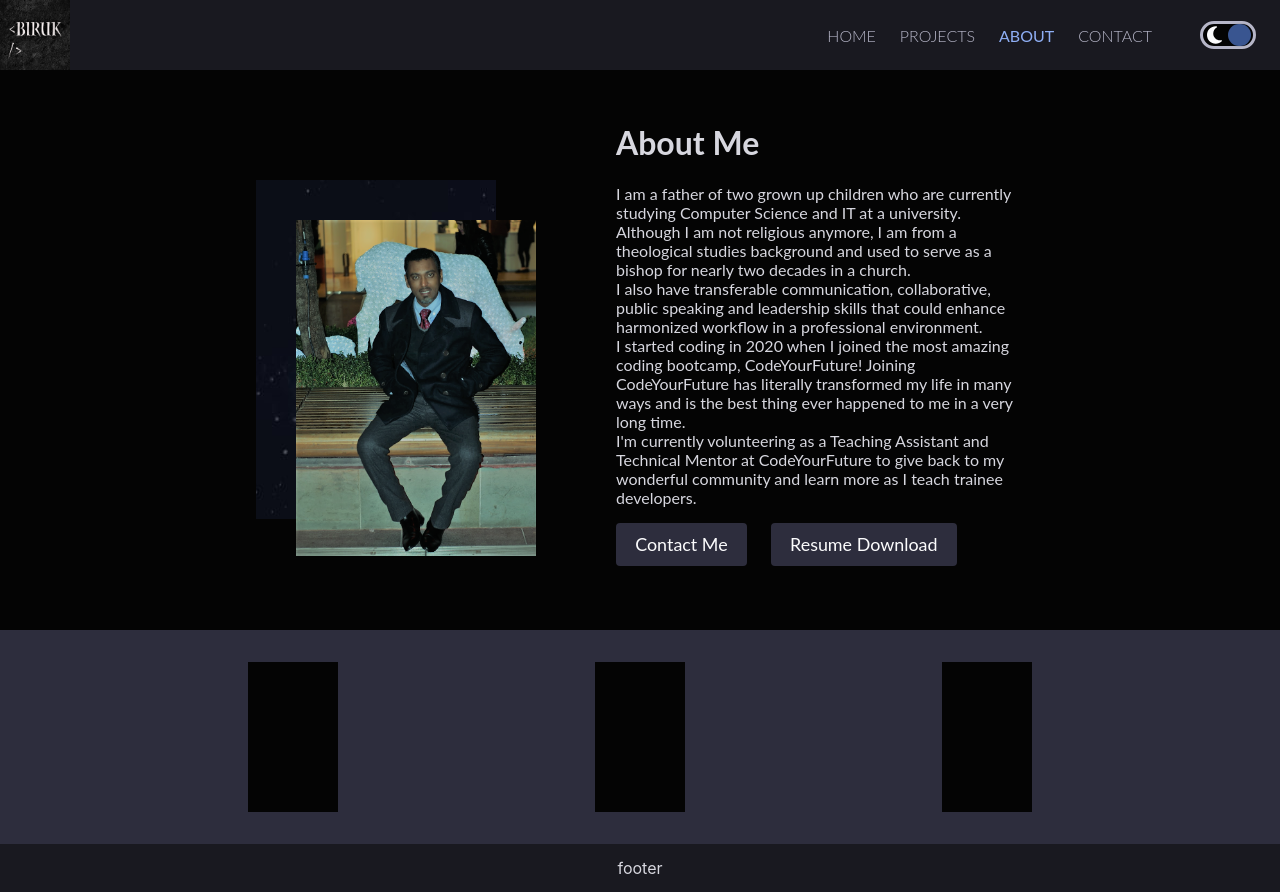
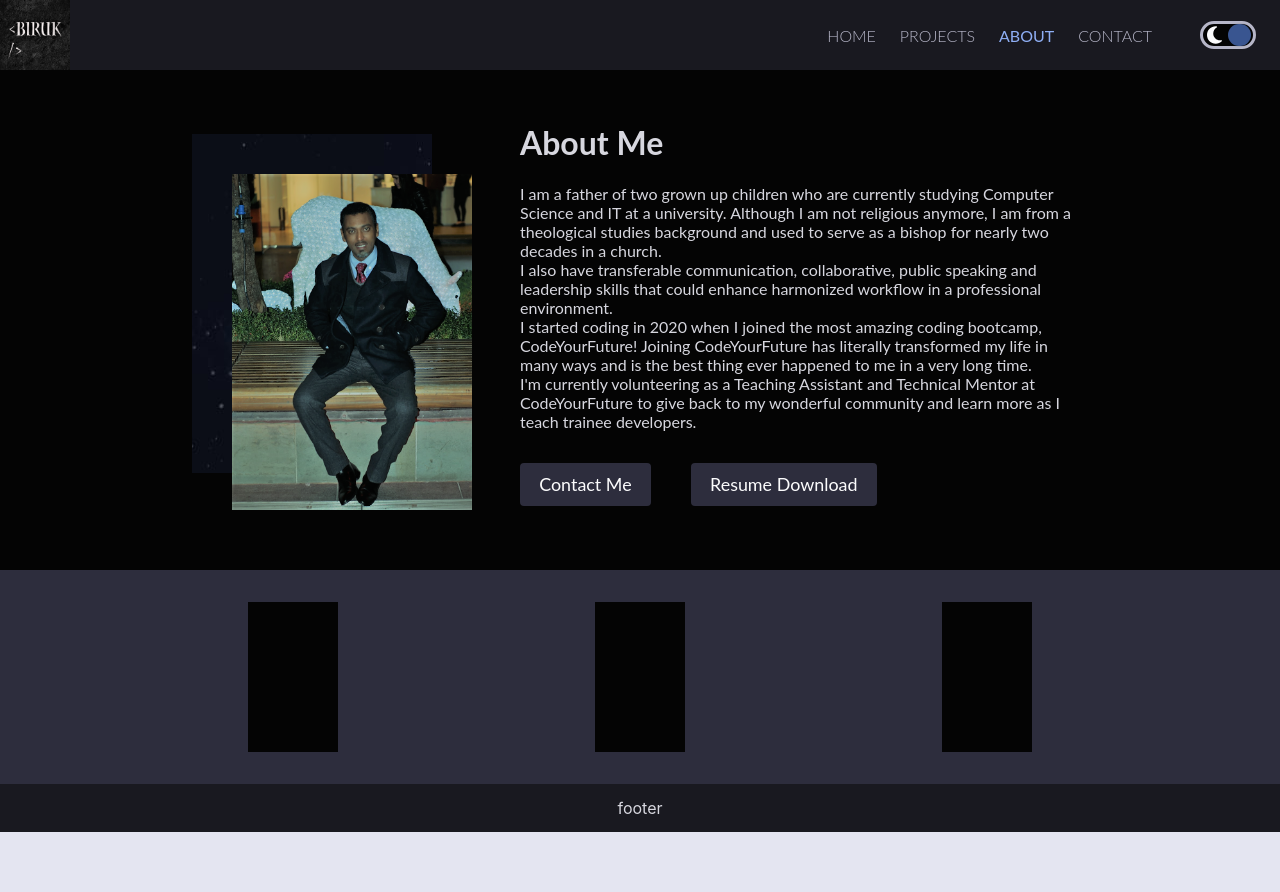
Before and after one commit to Know-Thyself/next-portfolio, a Next.js app: page /about in a window 1280 px wide. After the commit the page ends 832 px from the top, so only its background shows below. Built offline with nearby package versions, Linux system fonts and the light colour scheme.

Commit message:
added media queries to about page

```diff
--- a/pages/index.tsx
+++ b/pages/index.tsx
@@ -18,7 +18,7 @@ const HomePage = ({ data }) => {
 	return (
 		<>
 			<Head>
-				<title>Biruk Web Dev</title>
+				<title>Biruk | Full Stack Web Developer</title>
 				<link rel='icon' href='/favicon.ico' />
 			</Head>
 			<Home />
--- a/styles/about.module.css
+++ b/styles/about.module.css
@@ -38,10 +38,6 @@
   left: 2.5rem;
 }
 
-/* .about-text-wrapper {
-	background-color: #0f0700;
-} */
-
 .skills-section {
   width: 100%;
   background-color: var(--complementary-bg);
@@ -67,12 +63,15 @@
 
 .about-section-buttons {
   display: flex;
-  align-items: center;
-  gap: 0.5rem;
-  margin-bottom: 2rem;
+  flex-direction: column;
+  justify-content: center;
+  align-items: flex-start;
+  gap: 1.5rem;
+  margin-top: 2rem;
 }
 
-.contact, .about-section-buttons button {
+.contact,
+.about-section-buttons button {
   background-color: var(--header-background);
   background-color: var(--buttons-bg-color);
   color: var(--secondary-text-color);
@@ -96,10 +95,33 @@
   box-shadow: inset 300px 0 0 0 var(--switch-button-bg);
 }
 
-@media screen and (min-width: 667px) {
+@media screen and (min-width: 524px) {
+  .about-section-buttons {
+    flex-direction: row;
+    justify-content: flex-start;
+    align-items: center;
+  }
+}
+
+@media screen and (min-width: 900px) {
+  .about-page-wrapper {
+    flex-direction: row;
+    margin: 2rem auto 4rem auto;
+  }
+}
+
+@media screen and (min-width: 1124px) {
+  .about-page-wrapper {
+    flex-direction: row;
+    width: 70%;
+    gap: 3rem;
+  }
+}
+
+@media screen and (min-width: 1348px) {
   .about-page-wrapper {
     flex-direction: row;
     width: 60%;
-    gap: 5rem;
+    gap: 4rem;
   }
 }
```
